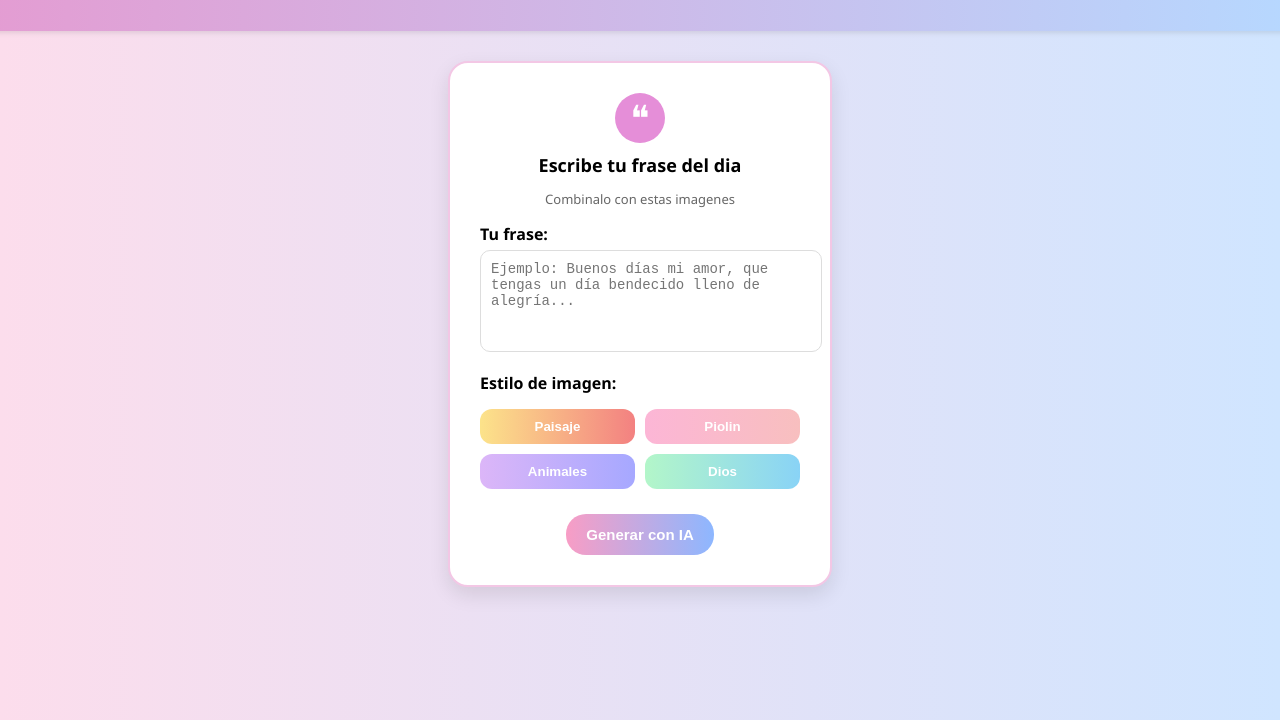
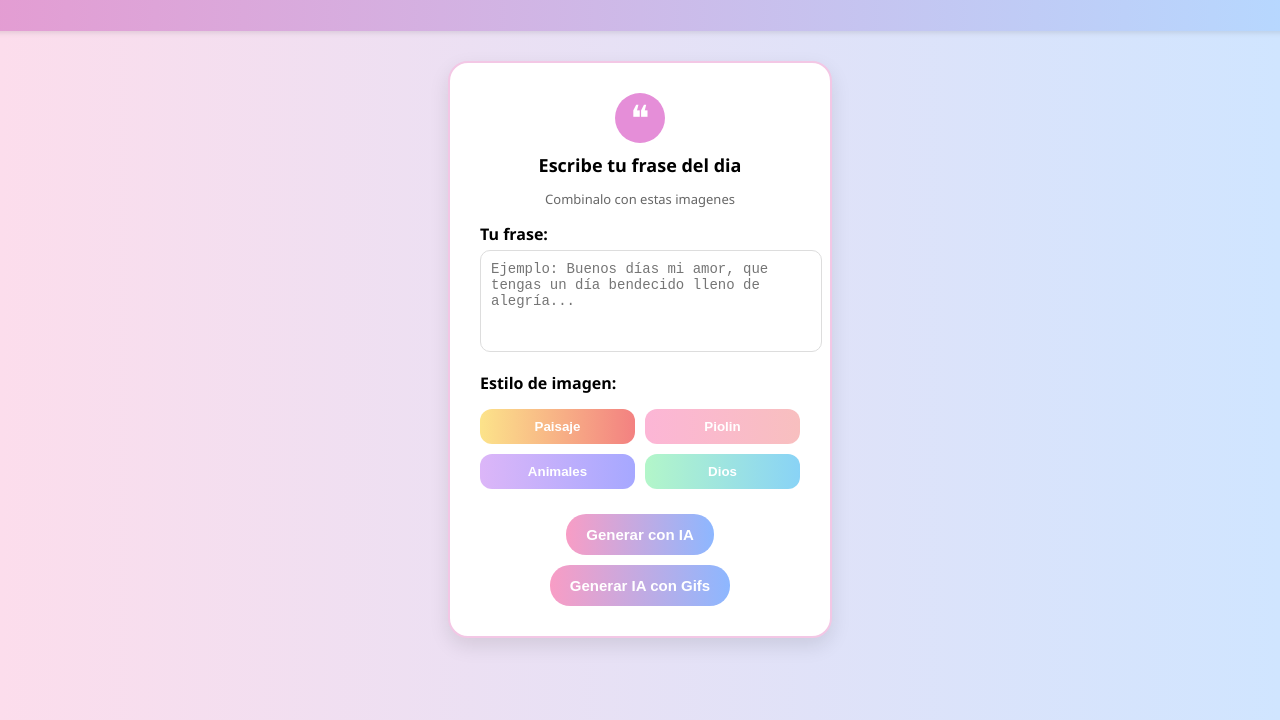
Before and after one commit to 351jimenavel/Generador-Frase-Imagen-Tias, a plain HTML site: page IA.html in a window 1280 px wide. Shown: the part 80-800 px from the top of the page. Drawn offline with Linux system fonts and the light colour scheme.

Commit message:
En el archivo IA se agrego un nuevo boton

```diff
--- a/IA.html
+++ b/IA.html
@@ -158,6 +158,7 @@
       </div>
 
       <button class="generar">Generar con IA</button>
+      <button class="generar">Generar IA con Gifs</button>
     </div>
   </main>
 </body>
```
